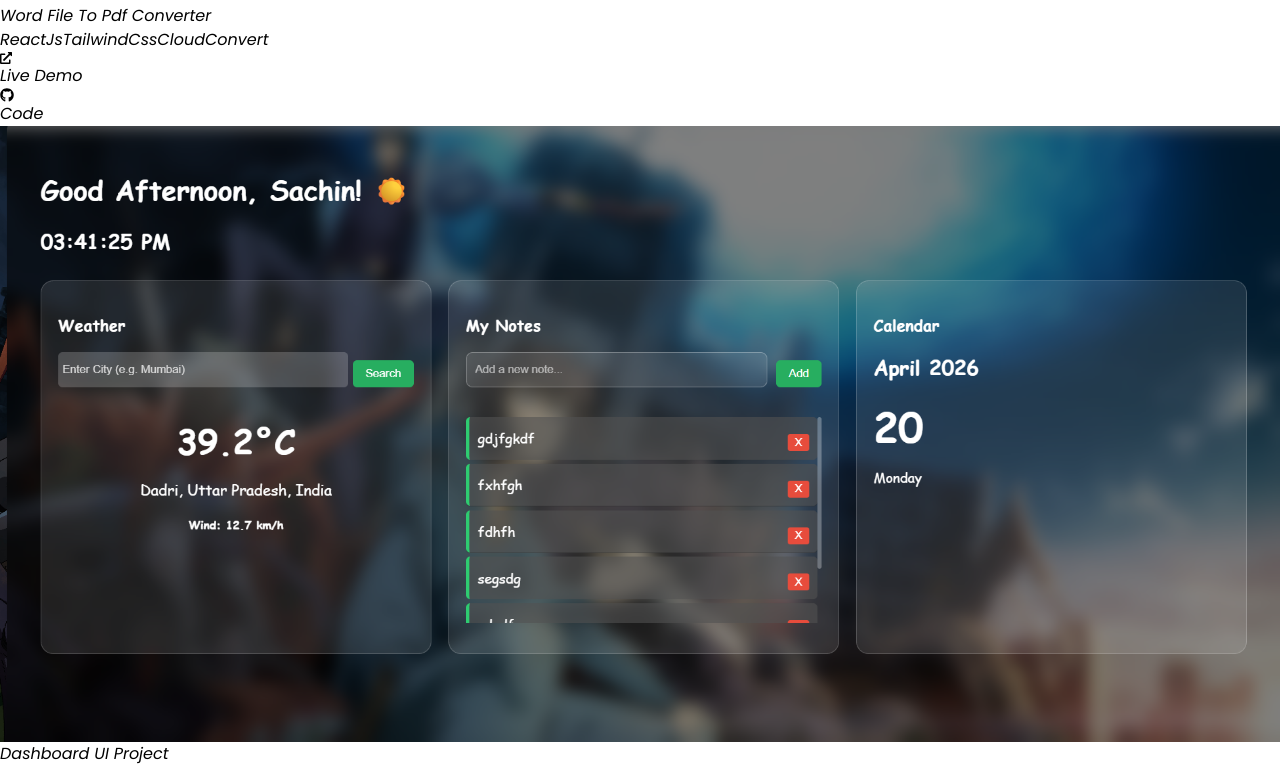
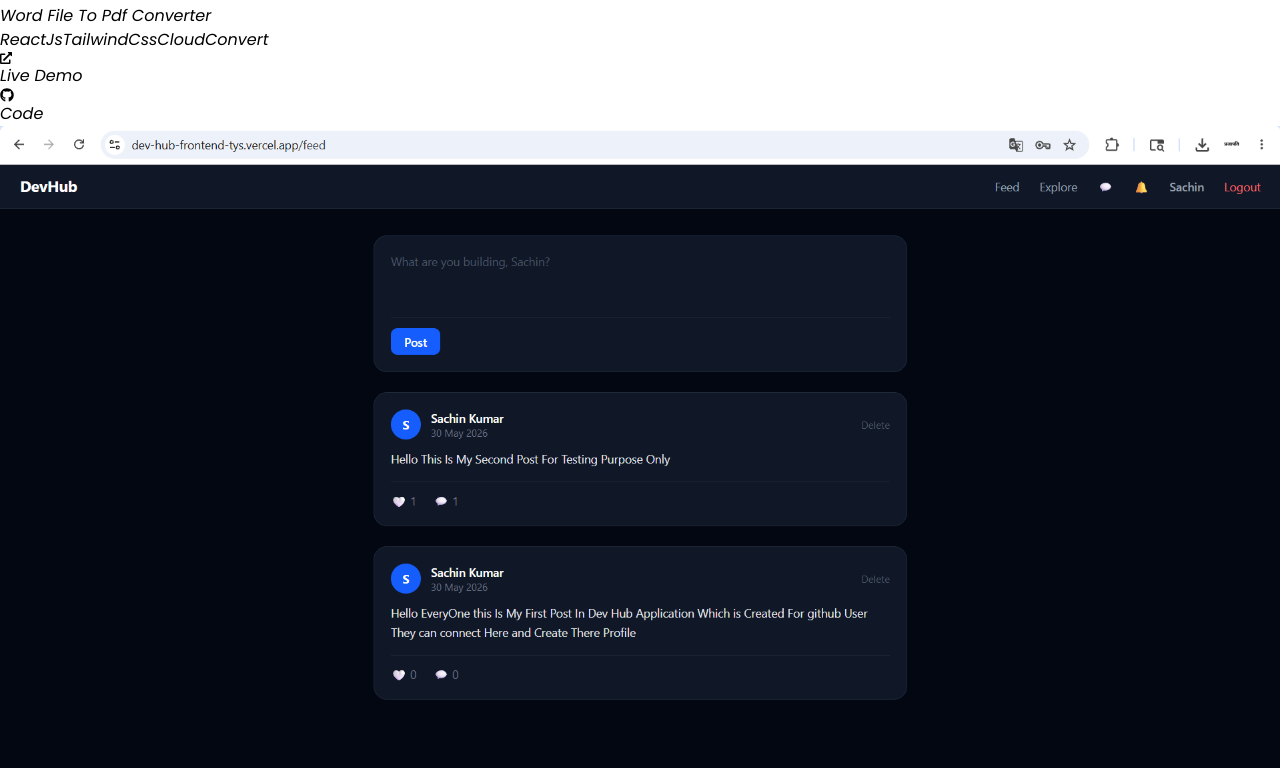
Before and after one commit to sachiinprajapatii1/Portfolio., a React app: page / in a window 1280 px wide. Shown: the part 6288-7056 px from the top of the page. Built offline with nearby package versions, Linux system fonts and the light colour scheme; the HTML template or start-up script is replaced by a standard one.

Commit message:
add image of project7

```diff
--- a/src/Components/Projects.jsx
+++ b/src/Components/Projects.jsx
@@ -69,7 +69,7 @@ const Projects = () => {
       link: "https://sachiinprajapatii1.github.io/DashBoard/",
       github: "https://github.com/sachiinprajapatii1",
       category: "JavaScript",
-      image: "/image3.png",
+      image: "/image8.png",
       color: "from-blue-400 to-blue-600",
     },
     {
```
